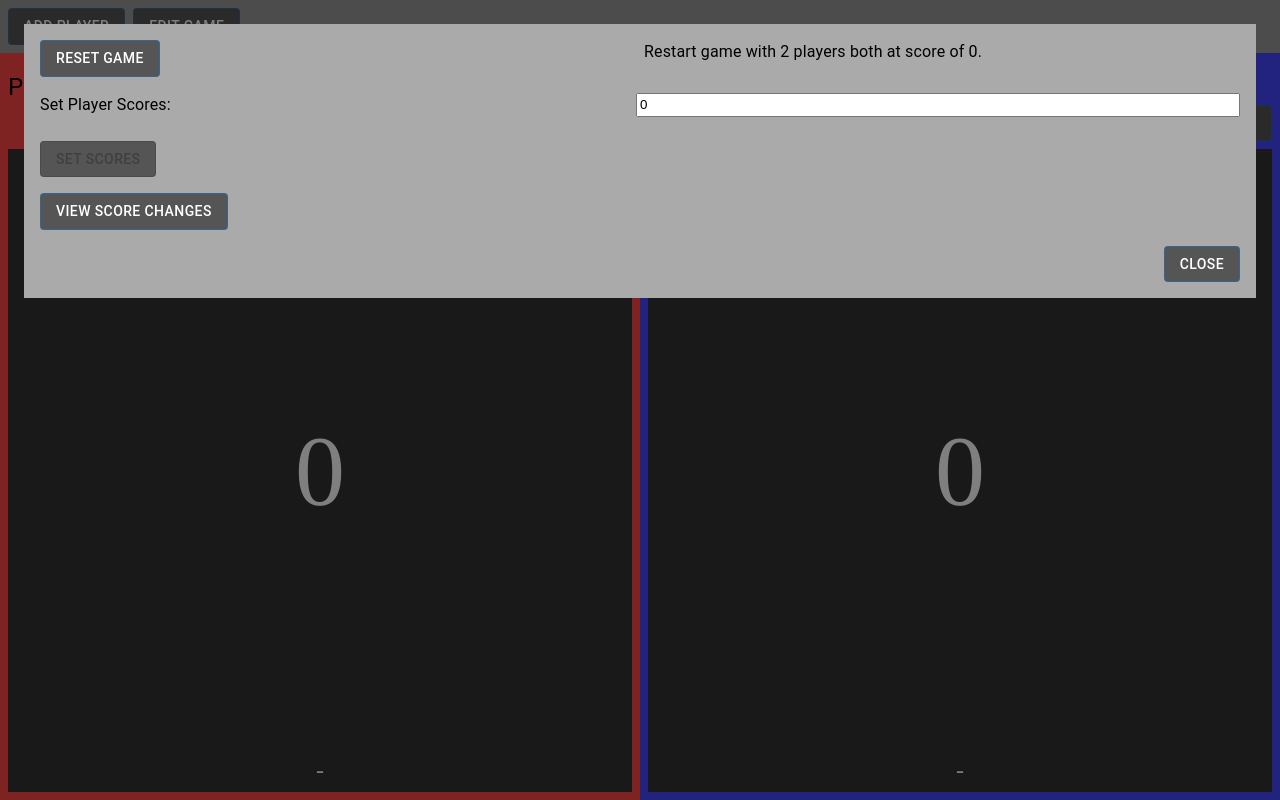
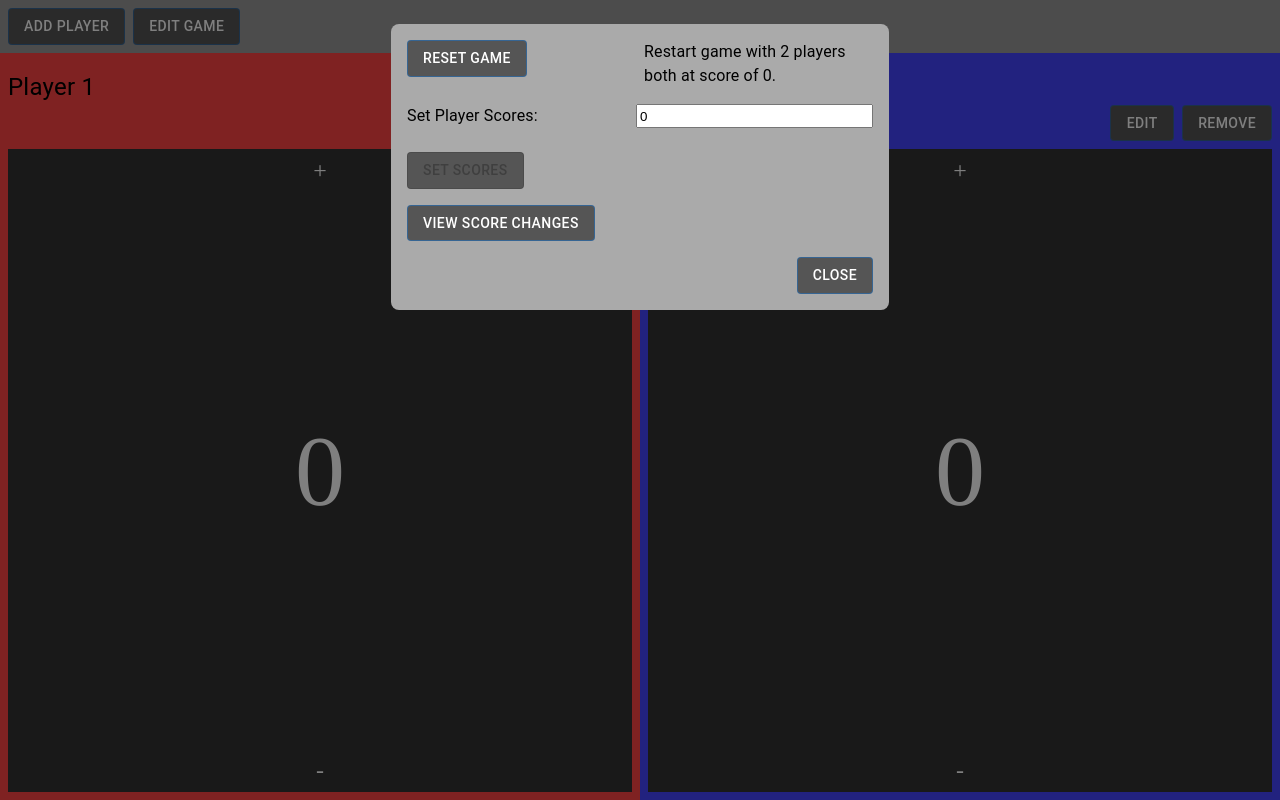
Before and after one commit to AceOfHeart5/game-life-tracker, a React (Vite) app: page / in a window 1280 px wide. Both pictures are taken after a click on the button "EDIT GAME". Built offline with nearby package versions, Linux system fonts and the light colour scheme.

Commit message:
add modal wrapper

```diff
--- a/src/components/Button.tsx
+++ b/src/components/Button.tsx
@@ -1,10 +1,9 @@
 import { Button as MuiButton } from "@mui/material";
-import { Children } from "../utilsAndConstants";
 
 interface ButtonProps {
     onClick?: () => void,
     sx?: React.CSSProperties,
-    children?: Children,
+    children?: React.ReactNode,
     disabled?: boolean,
 }
 
--- a/src/components/EditGameButtonAndModal.tsx
+++ b/src/components/EditGameButtonAndModal.tsx
@@ -8,6 +8,7 @@ import { scoreTransactionAdd, scoreTransactionRemoveAll } from "../state/scoreTr
 import { scoreTransactionInProgressRemoveAll } from "../state/scoreTransactionInProgressSlice";
 import { playerAdd } from "../state/multiSliceActions";
 import ViewTransactionsButtonAndModal from "./ViewTransactionsButtonAndModal";
+import ModalContentWrapper from "./ModalContentWrapper";
 
 const EditGameButtonAndModal = () => {
     const dispatch = useAppDispatch();
@@ -36,14 +37,7 @@ const EditGameButtonAndModal = () => {
             open={open}
             onClose={() => setOpen(false)}
         >
-            <div style={{
-                backgroundColor: "#aaa",
-                padding: "16px",
-                margin: "24px",
-                display: "flex",
-                flexDirection: "column",
-                gap: "16px",
-            }}>
+            <ModalContentWrapper>
                 <div style={{ display: "flex", gap: "8px", justifyContent: "space-between" }}>
                     <div style={{ width: "50%" }}>
                         <Button onClick={() => {
@@ -71,7 +65,7 @@ const EditGameButtonAndModal = () => {
                 </div>
                 <ViewTransactionsButtonAndModal buttonText="View Score Changes" playerIds={playerIds}/>
                 <Button sx={{ alignSelf: "end" }} onClick={() => setOpen(false)}>close</Button>
-            </div>
+            </ModalContentWrapper>
         </Modal>
     </>;
 };
--- a/src/components/EditPlayerButtonAndModal.tsx
+++ b/src/components/EditPlayerButtonAndModal.tsx
@@ -7,6 +7,7 @@ import { playerUpdate, selectPlayerById } from "../state/playerSlice";
 import { selectPlayerScoreByPlayerId } from "../state/multiSliceSelectors";
 import { scoreTransactionAdd } from "../state/scoreTransactionSlice";
 import ViewTransactionsButtonAndModal from "./ViewTransactionsButtonAndModal";
+import ModalContentWrapper from "./ModalContentWrapper";
 
 interface EditPlayerModalProps {
     playerId: EntityId,
@@ -34,14 +35,7 @@ const EditPlayerButtonAndModal = ({ playerId }: EditPlayerModalProps) => {
             open={open}
             onClose={() => setOpen(false)}
         >
-            <div style={{
-                backgroundColor: "#aaa",
-                padding: "16px",
-                margin: "24px",
-                display: "flex",
-                flexDirection: "column",
-                gap: "16px",
-            }}>
+            <ModalContentWrapper>
                 <div>
                     <div style={{ display: "flex", justifyContent: "space-between" }}>
                         <label><Typography>Player Name: </Typography></label>
@@ -73,7 +67,7 @@ const EditPlayerButtonAndModal = ({ playerId }: EditPlayerModalProps) => {
                     }));
                     setOpen(false);
                 }}>save and close</Button>
-            </div>
+            </ModalContentWrapper>
         </Modal>
     </>;
 };
--- /dev/null
+++ b/src/components/ModalContentWrapper.tsx
@@ -0,0 +1,22 @@
+interface ModalContentWrapperProps {
+    children: React.ReactNode,
+}
+
+const ModalContentWrapper = ({ children }: ModalContentWrapperProps) => {
+    return <div style={{ display: "flex", justifyContent: "center" }}>
+        <div style={{
+            backgroundColor: "#aaa",
+            padding: "16px",
+            margin: "24px",
+            display: "flex",
+            flexDirection: "column",
+            gap: "16px",
+            maxWidth: "600px",
+            borderRadius: "8px",
+        }}>
+            {children}
+        </div>
+    </div>;
+};
+
+export default ModalContentWrapper;
--- a/src/components/ScoreTransaction.tsx
+++ b/src/components/ScoreTransaction.tsx
@@ -14,7 +14,7 @@ const ScoreTransaction = ({ transactionId }: ScoreTransactionProps) => {
     const player = useAppSelector(s => selectPlayerById(s.players, transaction.playerId));
     if (player === undefined) return null;
 
-    return <div style={{ display: "flex", justifyContent: "space-between", gap: "8px" }}>
+    return <div style={{ display: "flex", justifyContent: "space-between", gap: "16px" }}>
         <Typography>{player.name}</Typography>
         <Typography>{transaction.type}</Typography>
         <Typography>{transaction.value}</Typography>
--- a/src/components/ViewTransactionsButtonAndModal.tsx
+++ b/src/components/ViewTransactionsButtonAndModal.tsx
@@ -5,6 +5,7 @@ import { useState } from "react";
 import { useAppSelector } from "../hooks";
 import { selectScoreTransactionsByPlayerIds } from "../state/scoreTransactionSlice";
 import ScoreTransaction from "./ScoreTransaction";
+import ModalContentWrapper from "./ModalContentWrapper";
 
 interface ViewTransactionsButtonAndModalProps {
     playerIds: EntityId[],
@@ -13,7 +14,6 @@ interface ViewTransactionsButtonAndModalProps {
 
 const ViewTransactionsButtonAndModal = ({ playerIds, buttonText }: ViewTransactionsButtonAndModalProps) => {
     const [open, setOpen] = useState(false);
-
     const transactions = useAppSelector(s => selectScoreTransactionsByPlayerIds(s, playerIds));
 
     return <div>
@@ -22,20 +22,13 @@ const ViewTransactionsButtonAndModal = ({ playerIds, buttonText }: ViewTransacti
             open={open}
             onClose={() => setOpen(false)}
         >
-            <div style={{
-                backgroundColor: "#aaa",
-                padding: "16px",
-                margin: "24px",
-                display: "flex",
-                flexDirection: "column",
-                gap: "16px",
-            }}>
+            <ModalContentWrapper>
                 {transactions.map(t => t === undefined ? null : <ScoreTransaction transactionId={t.id}/>)}
                 <Button
                     sx={{ alignSelf: "end" }}
                     onClick={() => setOpen(false)}
                 >close</Button>
-            </div>
+            </ModalContentWrapper>
         </Modal>
     </div>;
 };
--- a/src/utilsAndConstants.ts
+++ b/src/utilsAndConstants.ts
@@ -1,6 +1,4 @@
 export type Orientation = "row" | "column";
-export type Children = string | React.JSX.Element | React.JSX.Element[] | null;
-
 
 export const restartCSSAnimationOnElementById = (elementId: string, cssAnimation: string) => {
     const element = document.getElementById(elementId);
```
